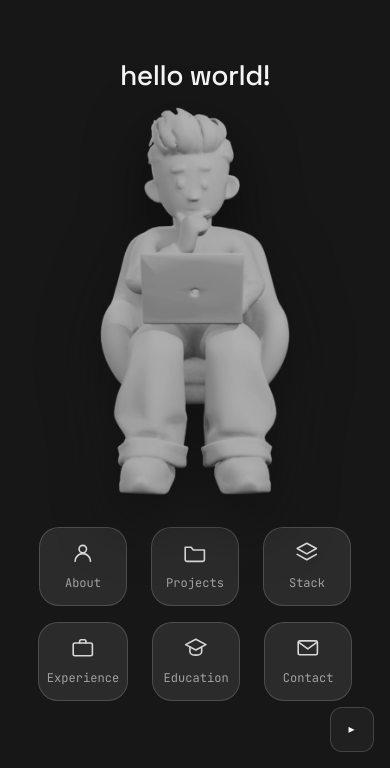
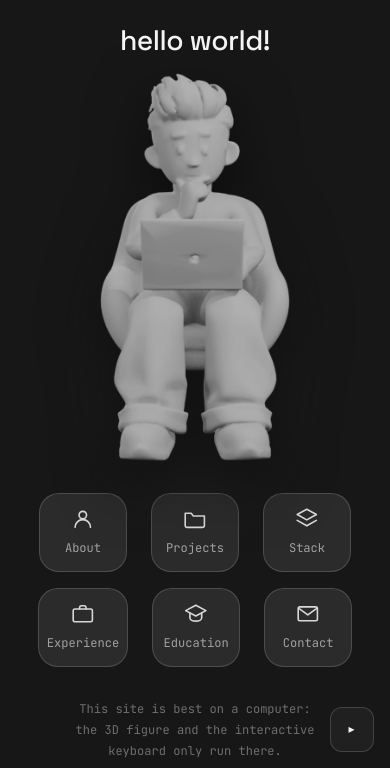
Before and after one commit to lgarbayo/portfolio-dev, an Astro site: page /en in a window 390 px wide. Shown: the part 76-844 px from the top of the page. Built offline with nearby package versions, Linux system fonts and the light colour scheme; Astro itself is replaced by a stand-in of ours; grey boxes are pictures that could not be loaded.

Commit message:
feat: warn on small screens that the site is richer on desktop

```diff
--- a/src/components/sections/Hero.astro
+++ b/src/components/sections/Hero.astro
@@ -117,6 +117,13 @@
             }
         </ul>
     </div>
+
+    {/*
+      Aviso sólo para pantallas estrechas: ahí no se monta la figura 3D ni el
+      teclado de Stack, y quien llegue desde el móvil no tiene manera de saber
+      que se está perdiendo la mitad de la gracia. En escritorio no se pinta.
+    */}
+    <p class="hero__desktop-note">{t("hero.desktopNote")}</p>
 </section>
 
 <style>
@@ -286,6 +293,30 @@
         opacity: 1;
     }
 
+    .hero__desktop-note {
+        display: none;
+        margin-block-start: var(--space-6);
+        margin-inline: auto;
+        max-inline-size: 36ch;
+        text-align: center;
+        text-wrap: balance;
+        font-family: var(--font-mono);
+        font-size: var(--text-xs);
+        line-height: var(--leading-relaxed);
+        color: var(--color-text-subtle);
+    }
+
+    /*
+     * La condición es la misma que usa `avatar.ts` para no montar la figura:
+     * pantalla estrecha o puntero grueso. Así el aviso aparece exactamente
+     * cuando hay algo que avisar, y no en un portátil con la ventana a medias.
+     */
+    @media (max-width: 56rem), (pointer: coarse) {
+        .hero__desktop-note {
+            display: block;
+        }
+    }
+
     /*
      * En pantalla estrecha no hay sitio para repartir seis fichas alrededor de
      * la cara sin taparla: dejan de flotar sueltas y pasan a una fila debajo.
--- a/src/i18n/en.json
+++ b/src/i18n/en.json
@@ -23,6 +23,7 @@
     "hero.greeting": "Hi, I'm Luis",
     "hero.role": "Software developer & STEM educator",
     "hero.statement": "I build structured, efficient software — and I care as much about explaining it as about shipping it. Currently finishing Computer Engineering at the University of Vigo, working across backend, cloud and AI.",
+    "hero.desktopNote": "This site is best on a computer: the 3D figure and the interactive keyboard only run there.",
     "hero.cta.projects": "See my projects",
     "hero.cta.cv": "Download CV",
     "hero.cta.contact": "Get in touch",
--- a/src/i18n/es.json
+++ b/src/i18n/es.json
@@ -23,6 +23,7 @@
     "hero.greeting": "Hola, soy Luis",
     "hero.role": "Desarrollador de software y profesor STEM",
     "hero.statement": "Construyo software estructurado y eficiente — y me importa tanto explicarlo como entregarlo. Ahora mismo terminando Ingeniería Informática en la Universidad de Vigo, entre backend, cloud e IA.",
+    "hero.desktopNote": "Esta web se disfruta mejor en ordenador: la figura 3D y el teclado interactivo sólo funcionan ahí.",
     "hero.cta.projects": "Ver mis proyectos",
     "hero.cta.cv": "Descargar CV",
     "hero.cta.contact": "Hablemos",
--- a/src/i18n/gl.json
+++ b/src/i18n/gl.json
@@ -23,6 +23,7 @@
     "hero.greeting": "Ola, son Luis",
     "hero.role": "Desenvolvedor de software e profesor STEM",
     "hero.statement": "Constrúo software estruturado e eficiente — e impórtame tanto explicalo como entregalo. Agora mesmo rematando Enxeñaría Informática na Universidade de Vigo, entre backend, cloud e IA.",
+    "hero.desktopNote": "Esta web gózase mellor no ordenador: a figura 3D e o teclado interactivo só funcionan alí.",
     "hero.cta.projects": "Ver os meus proxectos",
     "hero.cta.cv": "Descargar CV",
     "hero.cta.contact": "Falemos",
```
